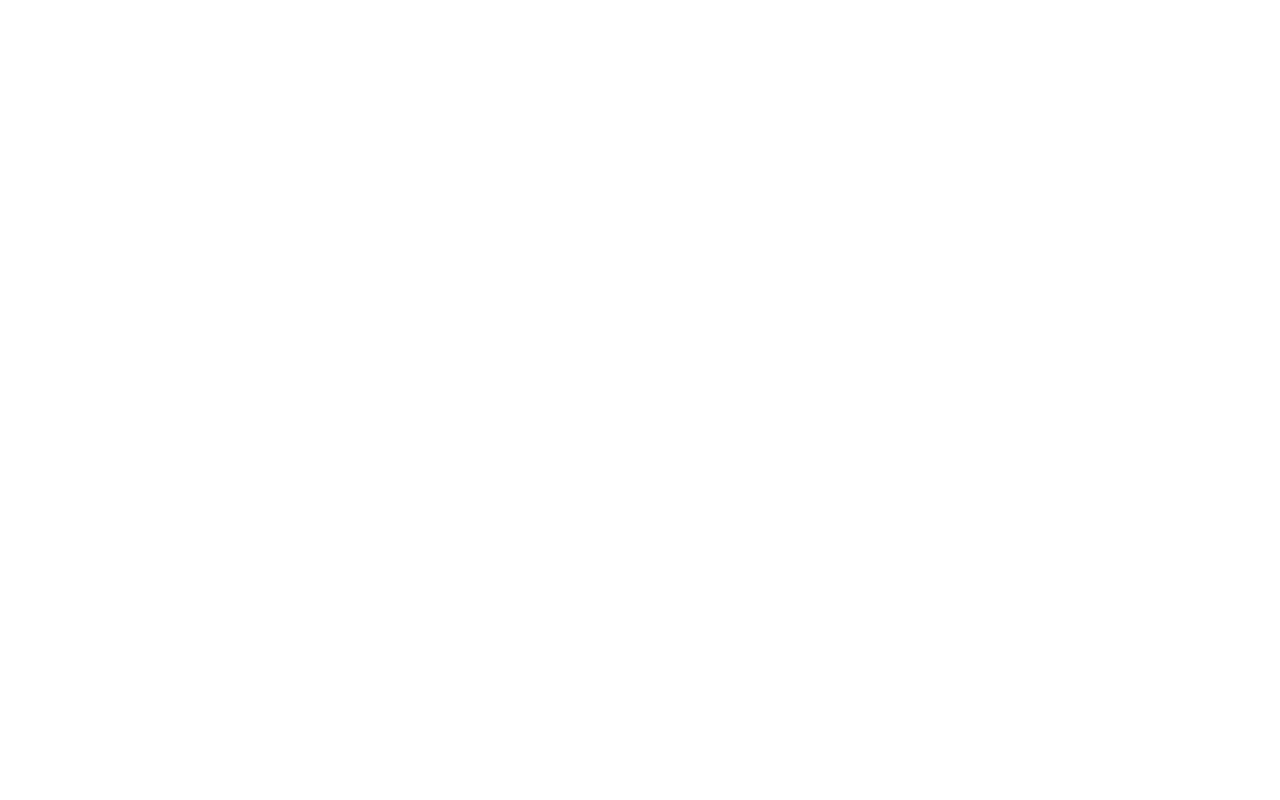
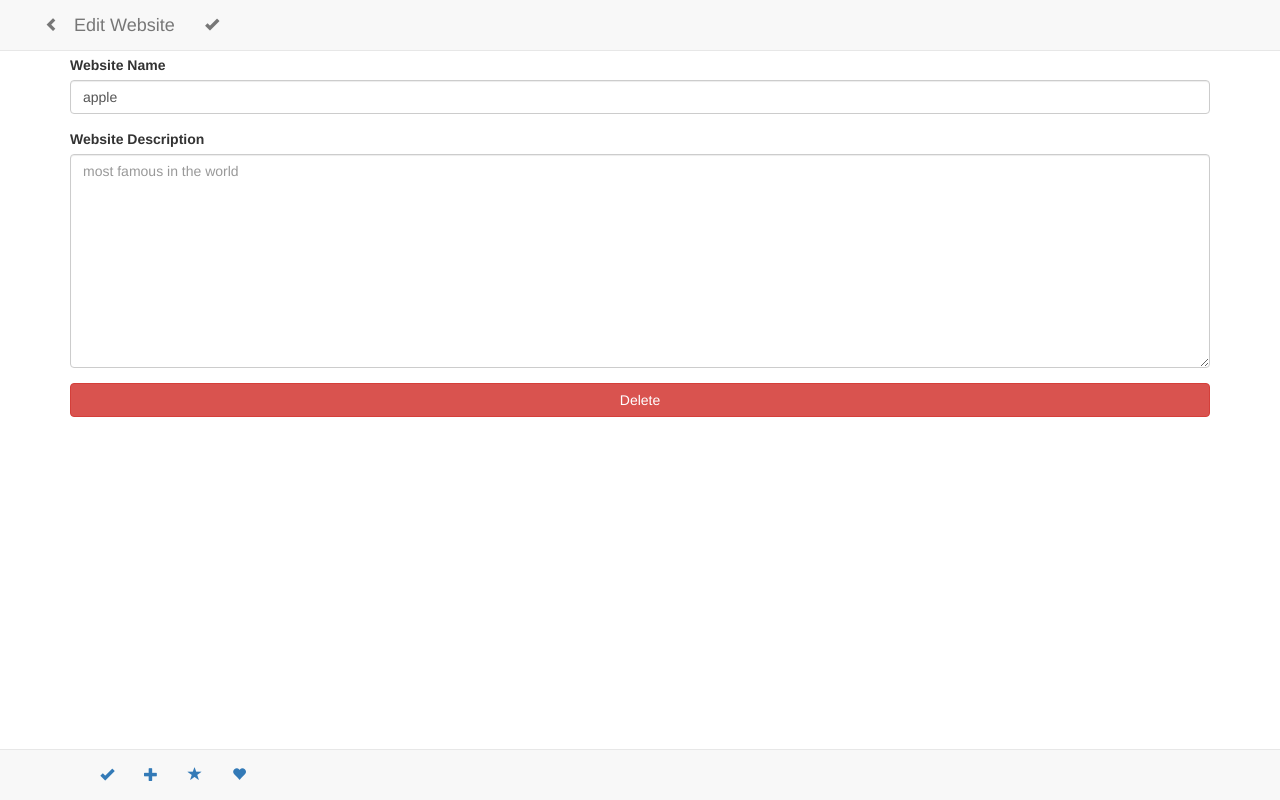
Before and after one commit to hangneu/summer_web, a website: page public/assignment/website/website-edit.html in a window 1280 px wide. Drawn offline with nearby package versions, Linux system fonts and the light colour scheme.

Commit message:
add new webiste-edit.html file

```diff
--- a/public/assignment/website/website-edit.html
+++ b/public/assignment/website/website-edit.html
@@ -1,10 +1,78 @@
 <!DOCTYPE html>
-<html lang="en">
+<html lang="en" ng-app="">
 <head>
 	<meta charset="UTF-8">
+	<meta name="apple-mobile-web-app-capable" content="yes">
+    <meta name="apple-mobile-web-app-status-bar-style" content="black">
+    <meta name="viewport" content="initial-scale=1.25, user-scalable = no">
 	<title>Document</title>
+	<script src="https://ajax.googleapis.com/ajax/libs/angularjs/1.5.8/angular.min.js"></script>
+	<link rel="stylesheet" href="https://maxcdn.bootstrapcdn.com/bootstrap/3.3.7/css/bootstrap.min.css" />
+	<link rel="stylesheet" href="/assignment/css/style.css" />
 </head>
 <body>
 
+	<nav class="navbar navbar-default navbar-fixed-top">
+		<div class="container-fluid">
+			<div class="navbar-header">
+				<p style="padding-left:15px" class="navbar-text pull-left" style="margin-right:15px;">
+					<a href="website-lists.html" class="navbar-link">
+						<span class="glyphicon glyphicon-chevron-left"></span>
+					</a>
+				</p>
+				<a href="#" class="navbar-brand">
+					Edit Website
+				</a>
+				<p class="navbar-text pull-right" style="margin-right:15px;">
+					<a href="website-lists.html" class="navbar-link">
+						<span class="glyphicon glyphicon-ok"></span>
+					</a>
+				</p>
+			</div>
+		</div>
+	</nav>
+
+
+
+	<div class="container">
+		<form>
+			<div class="form-group">
+				<label for="website-name">Website Name</label>
+				<input type="text" placeholder="Google" value="apple" class="form-control" id="website-name" />
+			</div>
+			<div class="form-group">
+				<label for="website-description">Website Description</label>
+				<textarea placeholder="most famous in the world" class="form-control" id="website-description" cols="30" rows="10"></textarea>
+			</div>
+		</form>
+		<a href="website-lists.html" class="btn btn-danger btn-block" role="button">Delete</a>
+	</div>
+
+	<nav class="navbar navbar-default navbar-fixed-bottom">
+  <div class="container">
+    <div class="row navbar-text">
+      <div class="col-xs-3 text-center">
+          <a href="#">
+            <span class="glyphicon glyphicon-ok"></span>
+          </a>
+      </div>
+      <div class="col-xs-3 text-center">
+          <a href="#">
+            <span class="glyphicon glyphicon-plus"></span>
+          </a>
+      </div>
+      <div class="col-xs-3 text-center">
+          <a href="#">
+            <span class="glyphicon glyphicon-star"></span>
+          </a>
+      </div>
+      <div class="col-xs-3 text-center">
+          <a href="#">
+            <span class="glyphicon glyphicon-heart"></span>
+          </a>
+      </div>
+    </div>
+  </div>
+</nav>
 </body>
 </html>
```
Also changed, not shown: public/assignment/website/website-lists.html (+2 -4 lines).
